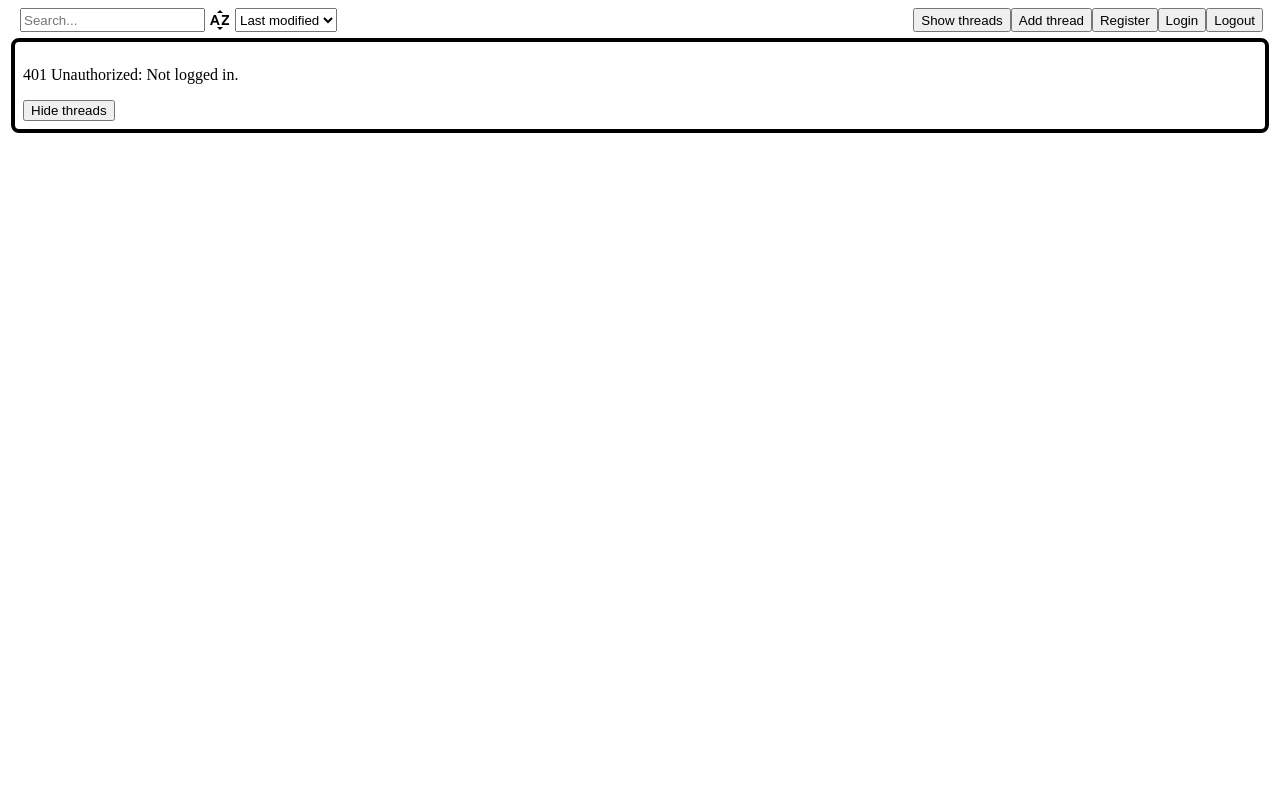
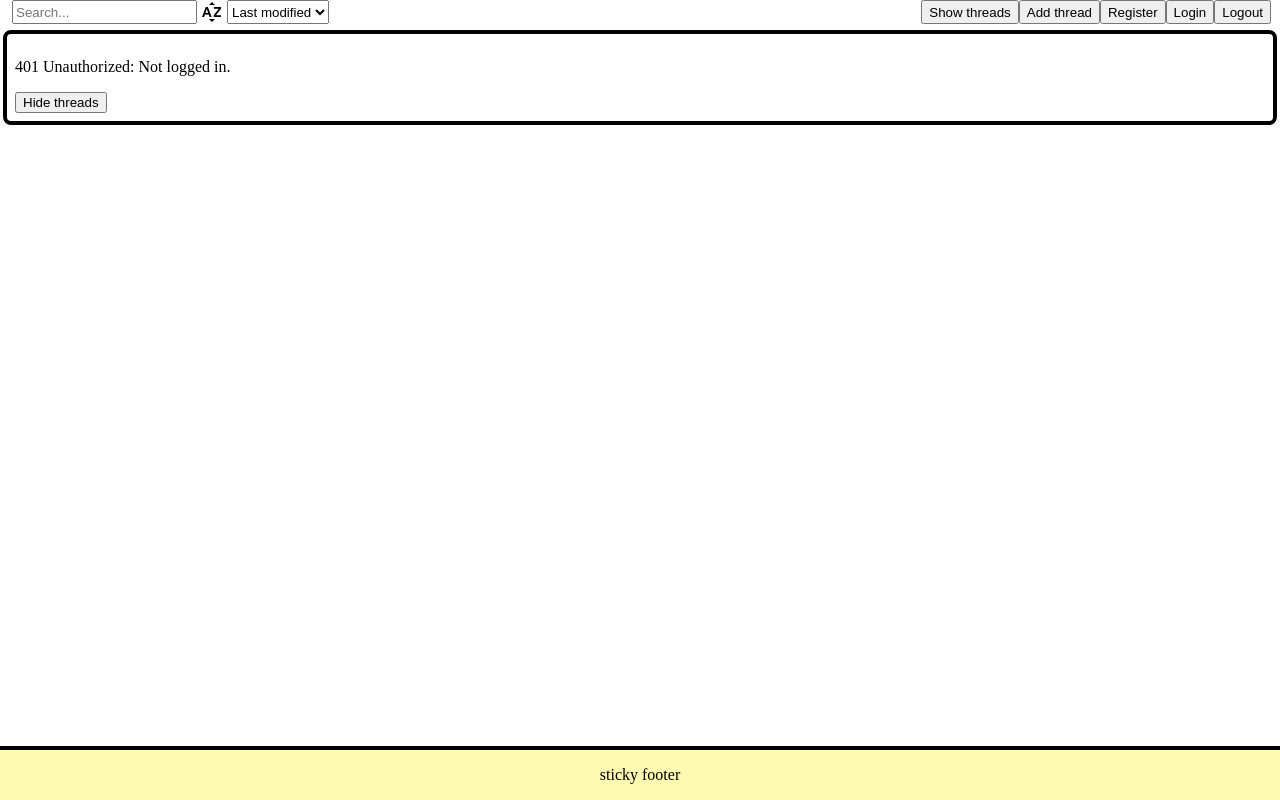
Before and after one commit to wathne/dat310-2023-examproject, a Flask app: page /static/imageboard.html in a window 1280 px wide. Run offline with Flask 3, Linux system fonts and the light colour scheme; data that the repository does not hold is empty; some libraries are stand-ins or nearby versions.

Commit message:
feat(frontend): sticky footer
modified:   static/imageboard.css
modified:   static/imageboard.html

```diff
--- a/static/imageboard.css
+++ b/static/imageboard.css
@@ -73,6 +73,13 @@
 
 /* Body */
 body {
+  background-color: #ffffff;
+  display: flex;
+  flex-direction: column;
+  justify-content: flex-start;
+  margin: 0px 0px 0px 0px;
+  min-height: 100vh;
+  padding: 0px 0px 0px 0px;
 }
 
 
@@ -114,9 +121,14 @@
 
 /* Main */
 main {
+  flex-grow: 1;
+  flex-shrink: 0;
 }
 
 #main-extra {
+  display: flex;
+  flex-direction: column;
+  justify-content: flex-start;
 }
 
 #main-content {
@@ -128,6 +140,13 @@
 
 /* Footer */
 footer {
+  background-color: #fff9b1;
+  border-style: solid;
+  border-color: #000000;
+  border-width: 4px 0px 0px 0px;
+  flex-grow: 0;
+  flex-shrink: 0;
+  height: 50px;
 }
 
 
--- a/static/imageboard.html
+++ b/static/imageboard.html
@@ -32,7 +32,8 @@
     <div id="main-content">
     </div>
   </main>
-  <footer>
+  <footer class="flex-centered">
+    <p>sticky footer</p>
   </footer>
   <script src="/static/api.js" type="text/javascript"></script>
   <script src="/static/form-validation.js" type="text/javascript"></script>
```
